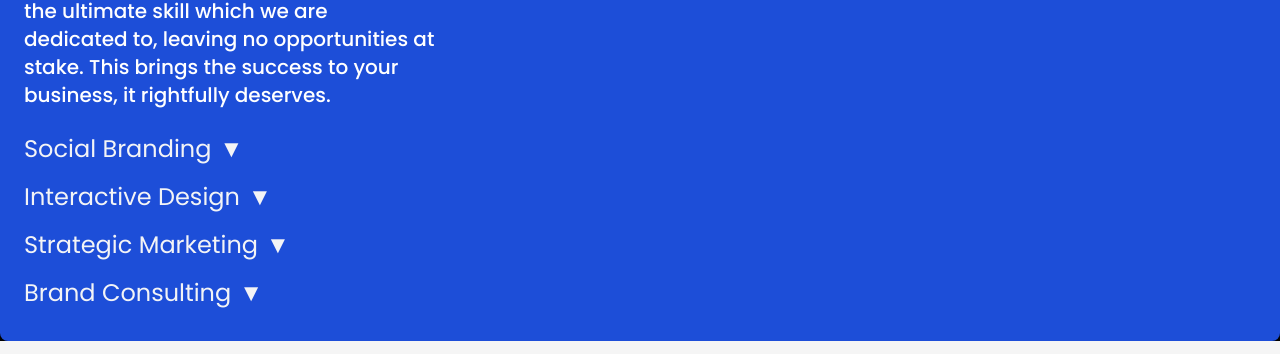
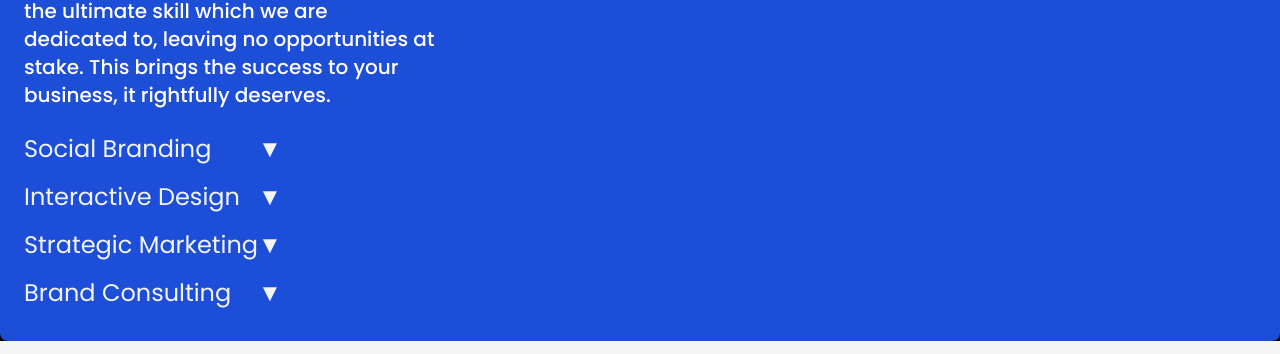
Before and after one commit to AbhijithTA/revibe-Production, a website: page index.html in a window 1280 px wide. Shown: the part 2937-3291 px from the top of the page. Drawn offline with nearby package versions, Linux system fonts and the light colour scheme.

Commit message:
buttton alignment slightly changed

```diff
--- a/index.html
+++ b/index.html
@@ -222,16 +222,24 @@
       </h3>
       <ul class="text-xl md:text-2xl space-y-4 mt-4 text-white">
         <li>
-          <button onclick="showService('branding')" class="text-custom hover:text-blue-300 arrow">Social Branding</button>
+          <button onclick="showService('branding')" class="text-custom hover:text-blue-300 arrow flex items-center justify-between w-full">
+            Social Branding
+          </button>
         </li>
         <li>
-          <button onclick="showService('design')" class="text-custom hover:text-blue-300 arrow">Interactive Design</button>
+          <button onclick="showService('design')" class="text-custom hover:text-blue-300 arrow flex items-center justify-between w-full">
+            Interactive Design
+          </button>
         </li>
         <li>
-          <button onclick="showService('marketing')" class="text-custom hover:text-blue-300 arrow">Strategic Marketing</button>
+          <button onclick="showService('marketing')" class="text-custom hover:text-blue-300 arrow flex items-center justify-between w-full">
+            Strategic Marketing
+          </button>
         </li>
         <li>
-          <button onclick="showService('consulting')" class="text-custom hover:text-blue-300 arrow">Brand Consulting</button>
+          <button onclick="showService('consulting')" class="text-custom hover:text-blue-300 arrow flex items-center justify-between w-full">
+            Brand Consulting
+          </button>
         </li>
       </ul>
     </div>
@@ -261,12 +269,9 @@
       <div id="consulting" class="hidden">
         <h3 class="text-3xl md:text-4xl font-bold mb-4">Numerous Possibilities To Advance Your Business Venture.</h3>
         <p class="text-lg">Brand consulting is your way to go, if a fresh business launch or a complete revamp of a business is your goal. As a complete Brand And Sales Agency, we take your business into the next best level by building websites that run ads and provide plans that could build your brand from scratch.</p>
-
         <a href="./contact/contact.html">
           <button class="bg-white text-black font-semibold mt-4 py-2 px-4 rounded-full ml-8">Consult Us. Free!!!</button>
         </a>
-
-        </div>
       </div>
     </div>
   </div>
@@ -292,7 +297,7 @@
   .arrow::after {
     content: '▼';
     display: inline-block;
-    margin-left: 8px;
+    margin-left: auto;
     transition: transform 0.3s ease;
   }
   .arrow.active::after {
```
